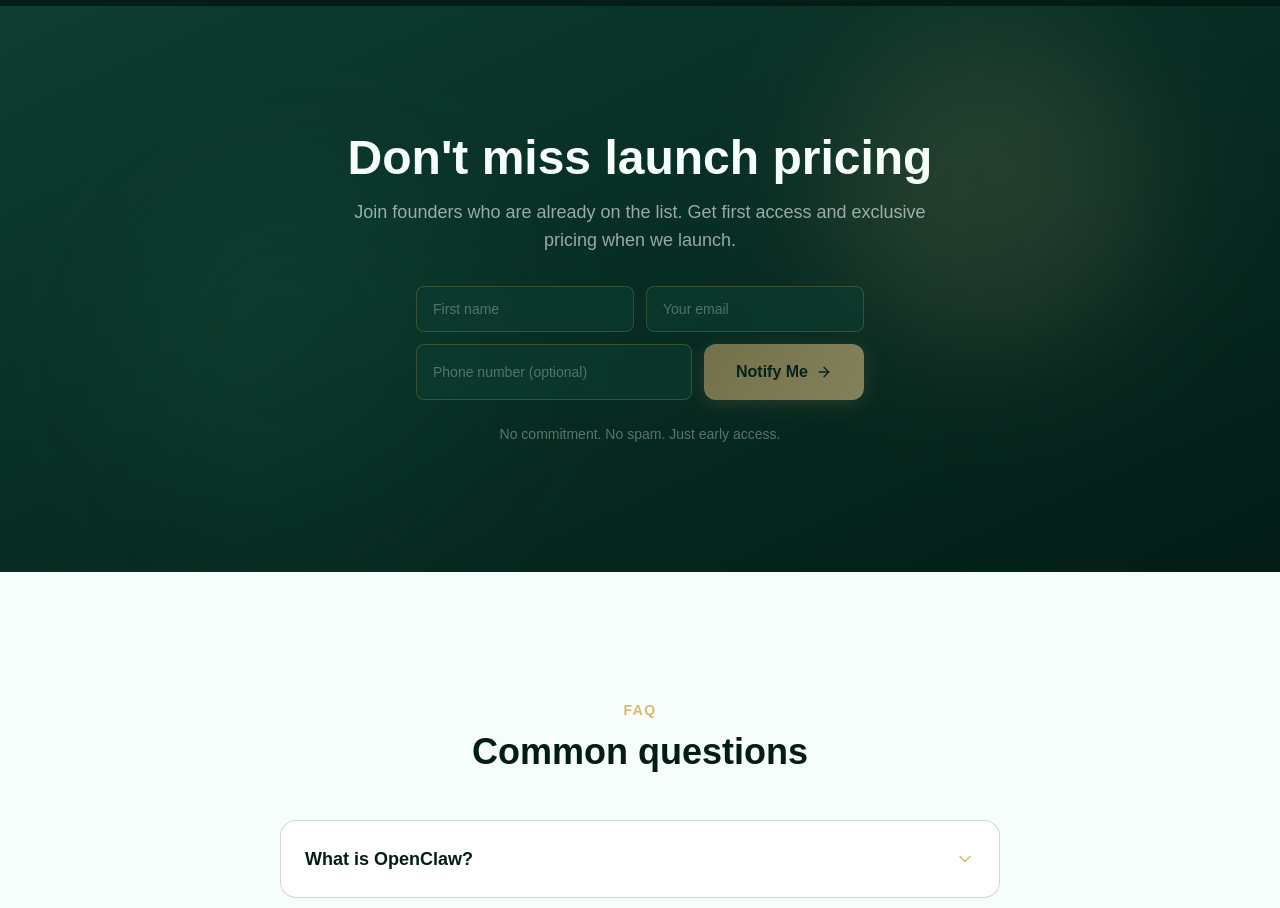
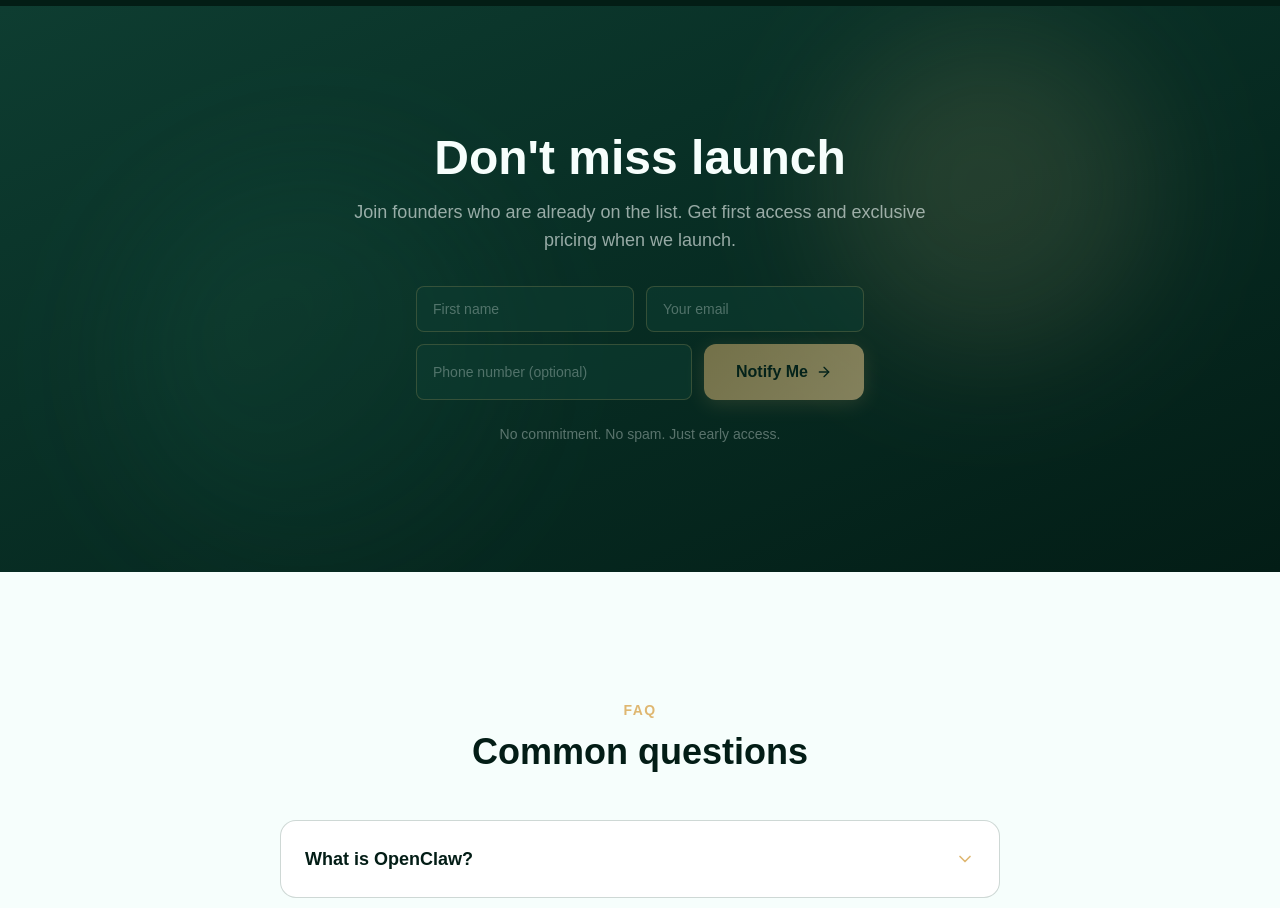
Before and after one commit to S3YED/weblyfe-ai, a Next.js app: page /openclaw in a window 1280 px wide. Shown: the part 5660-6568 px from the top of the page. Built offline with nearby package versions, Linux system fonts and the light colour scheme; a web font is replaced by a local one.

Commit message:
fix: CTA heading → Don't miss launch

```diff
--- a/src/app/openclaw/OpenClawClient.tsx
+++ b/src/app/openclaw/OpenClawClient.tsx
@@ -365,7 +365,7 @@
 
         <div className="max-w-2xl mx-auto px-6 text-center relative z-10">
           <motion.div initial={{ opacity: 0, y: 20 }} whileInView={{ opacity: 1, y: 0 }} viewport={{ once: true }}>
-            <h2 className="text-4xl md:text-5xl font-extrabold mb-4">Don&apos;t miss launch pricing</h2>
+            <h2 className="text-4xl md:text-5xl font-extrabold mb-4">Don&apos;t miss launch</h2>
             <p className="text-[#F6FEFC]/60 text-lg mb-8 max-w-xl mx-auto">
               Join founders who are already on the list. Get first access and exclusive pricing when we launch.
             </p>
```
